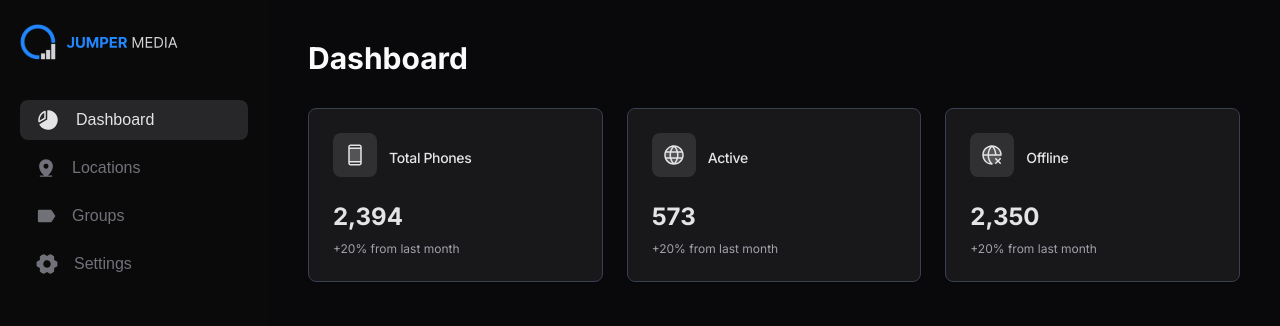
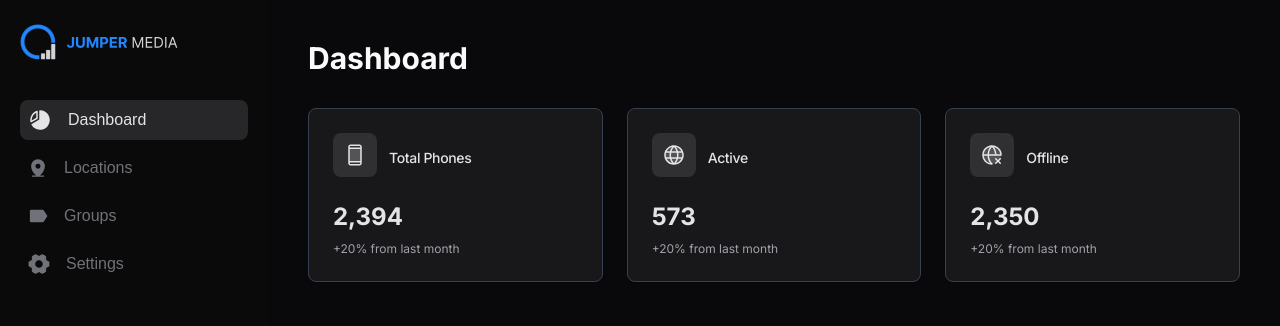
Before and after one commit to ahmad7744/jumper-media, a Next.js app: page /dashboard in a window 1280 px wide. Shown: the top 326 px of the page. Built offline with nearby package versions, Linux system fonts and the light colour scheme.

Commit message:
Fixed padding in side bar

```diff
--- a/src/components/sideBar/Sidebar.tsx
+++ b/src/components/sideBar/Sidebar.tsx
@@ -20,7 +20,7 @@ const Sidebar = ({
             <li key={index}>
               <Link href={item.path}>
                 <button
-                  className={`w-full flex items-center space-x-4 rounded-[8px] px-4 py-2 transition ${selectedItem === item.label
+                  className={`w-full flex items-center space-x-4 rounded-[8px] px-2 py-2 transition ${selectedItem === item.label
                     ? "bg-zinc-800 text-zinc-200"
                     : "hover:bg-zinc-800 text-zinc-500 hover:text-zinc-200"
                     }`}
```
